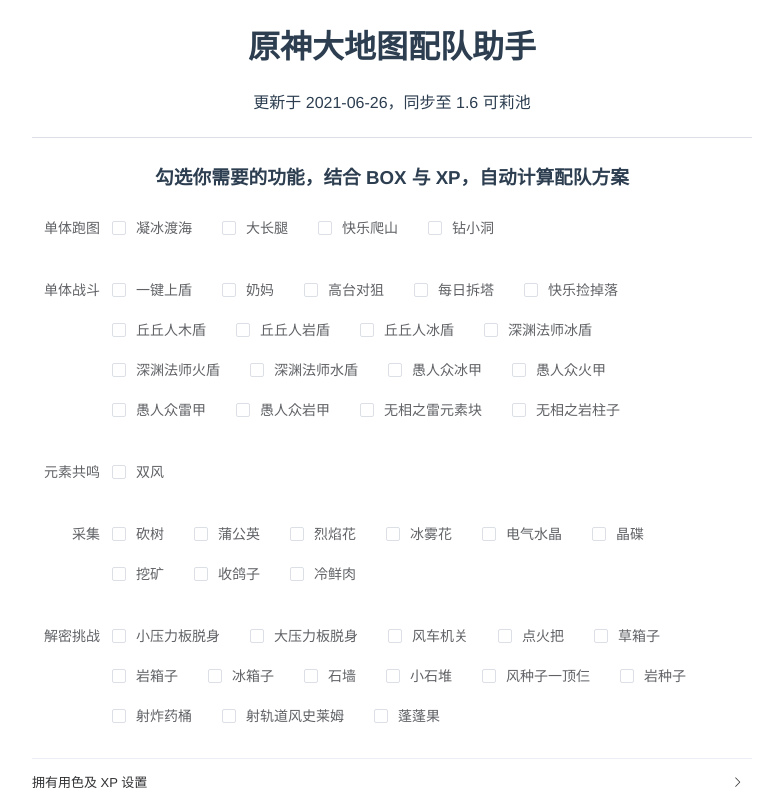
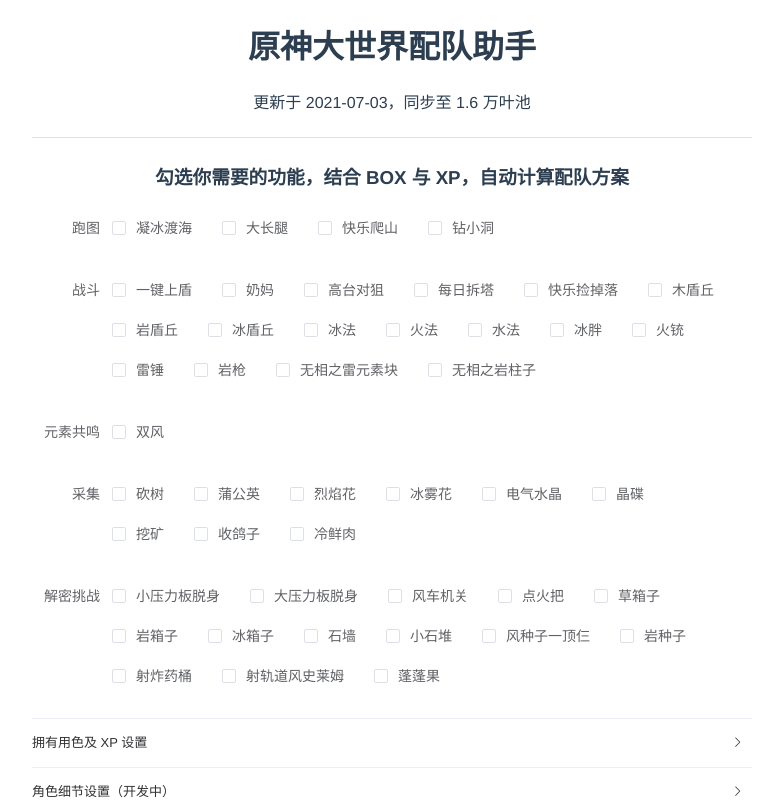
Before and after one commit to rolevax/genshin-team-helper, a Vue app: page / in a window 1280 px wide. Shown: the top 800 px of the page, without its empty margins (248-1019 px from the left). Built offline with nearby package versions, Linux system fonts and the light colour scheme.

Commit message:
update 1.6 kazuha

```diff
--- a/public/index.html
+++ b/public/index.html
@@ -5,7 +5,7 @@
     <meta http-equiv="X-UA-Compatible" content="IE=edge">
     <meta name="viewport" content="width=device-width,initial-scale=1.0">
     <link rel="icon" href="<%= BASE_URL %>favicon.ico">
-    <title>原神大地图配队助手 | 喵打</title>
+    <title>原神大世界配队助手 | 喵打</title>
   </head>
   <body>
     <noscript>
--- a/src/App.vue
+++ b/src/App.vue
@@ -1,7 +1,7 @@
 <template>
   <div :style="{ width: pageWidth, margin: '0 auto'}">
-    <h1>原神大地图配队助手</h1>
-    更新于 2021-06-26，同步至 1.6 可莉池
+    <h1>原神大世界配队助手</h1>
+    更新于 2021-07-03，同步至 1.6 万叶池
     <el-divider></el-divider>
     <h3>勾选你需要的功能，结合 BOX 与 XP，自动计算配队方案</h3>
     <MainForm />
--- a/src/assets/js/solution.js
+++ b/src/assets/js/solution.js
@@ -13,16 +13,16 @@
     shootHigh: "高台对狙",
     shootTower: "每日拆塔",
     happyPick: "快乐捡掉落",
-    vinPlataGusha: "丘丘人木盾",
-    vinPlataSada: "丘丘人岩盾",
-    vinPlataLata: "丘丘人冰盾",
-    amCryoShield: "深渊法师冰盾",
-    amPyroShield: "深渊法师火盾",
-    amHydroShield: "深渊法师水盾",
-    fatuiCryoShield: "愚人众冰甲",
-    fatuiPyroShield: "愚人众火甲",
-    fatuiElectroShield: "愚人众雷甲",
-    fatuiGeoShield: "愚人众岩甲",
+    vinPlataGusha: "木盾丘",
+    vinPlataSada: "岩盾丘",
+    vinPlataLata: "冰盾丘",
+    amCryoShield: "冰法",
+    amPyroShield: "火法",
+    amHydroShield: "水法",
+    fatuiCryoShield: "冰胖",
+    fatuiPyroShield: "火铳",
+    fatuiElectroShield: "雷锤",
+    fatuiGeoShield: "岩枪",
     electroHypostasis: "无相之雷元素块",
     geoHypostasis: "无相之岩柱子",
     // hili shields
@@ -72,14 +72,14 @@
     // nav
     iceSea: [ "kaeya" ],
     tall: [ "diluc", "tartaglia" , "kaeya", "zhongli" ],
-    happyClimb: [ "venti", "keqing" ],
+    happyClimb: [ "venti", "keqing", "kazuha" ],
     short: [ "diona", "klee", "qiqi" ],
     // combat
     shield: [ "xinyan", "diona", "zhongli" ],
     heal: [ "bennett", "barbara", "qiqi", "diona", "jean", "noelle" ],
     shootHigh: GS.weapons.bow,
     shootTower: [ "ganyu" ],
-    happyPick: [ "venti" ],
+    happyPick: [ "venti", "kazuha" ],
     vinPlataGusha: GS.elements.pyro,
     vinPlataSada: geoBreakers,
     vinPlataLata: frozenBreakers,
--- a/src/components/MainForm.vue
+++ b/src/components/MainForm.vue
@@ -2,10 +2,10 @@
   <div>
     <el-form refs="form" :model="form" label-width="80px" style="text-align: left;">
       <el-checkbox-group v-model="form.usages">
-        <el-form-item label="单体跑图">
+        <el-form-item label="跑图">
           <el-checkbox v-for="(text, key) in usagesNav" :key="key" :label="key">{{ text }}</el-checkbox>
         </el-form-item>
-        <el-form-item label="单体战斗">
+        <el-form-item label="战斗">
           <el-checkbox v-for="(text, key) in usagesCombat" :key="key" :label="key">{{ text }}</el-checkbox>
         </el-form-item>
         <el-form-item label="元素共鸣">
@@ -38,19 +38,25 @@
           </el-form-item>
         </el-collapse-item>
         <el-collapse-item title="角色细节设置（开发中）">
-          <el-form-item label="命座装备">
+          <el-form-item label="治疗相关">
             <el-checkbox disabled>钟离六命</el-checkbox>
             <el-checkbox disabled>法师带金珀</el-checkbox>
+            <el-checkbox disabled>行秋算奶</el-checkbox>
             <el-checkbox disabled>更多选项敬请期待</el-checkbox>
           </el-form-item>
         </el-collapse-item>
-        <el-collapse-item title="痛苦度设置（开发中）">
-          <el-form-item label="操作习惯">
+        <el-collapse-item title="操作习惯（开发中）">
+          <el-form-item label="破盾相关">
+            <el-checkbox disabled>冻结持盾丘</el-checkbox>
+            <el-checkbox disabled>逆克制破元素盾</el-checkbox>
+            <el-checkbox disabled>灌伤害破元素盾</el-checkbox>
+            <el-checkbox disabled>超载破岩</el-checkbox>
+            <el-checkbox disabled>兔兔伯爵破岩</el-checkbox>
+            <el-checkbox disabled>更多选项敬请期待</el-checkbox>
+          </el-form-item>
+          <el-form-item label="其它">
             <el-checkbox disabled>单手剑挖矿</el-checkbox>
             <el-checkbox disabled>甘雨凝冰渡海</el-checkbox>
-            <el-checkbox disabled>超载破岩</el-checkbox>
-            <el-checkbox disabled>兔兔伯爵破岩</el-checkbox>
-            <el-checkbox disabled>核爆eng破无敌盾</el-checkbox>
             <el-checkbox disabled>更多选项敬请期待</el-checkbox>
           </el-form-item>
         </el-collapse-item>
```
